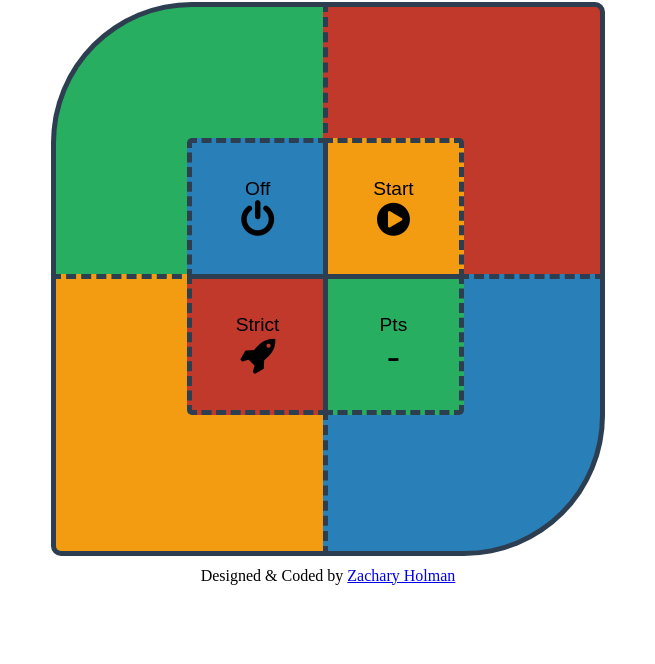
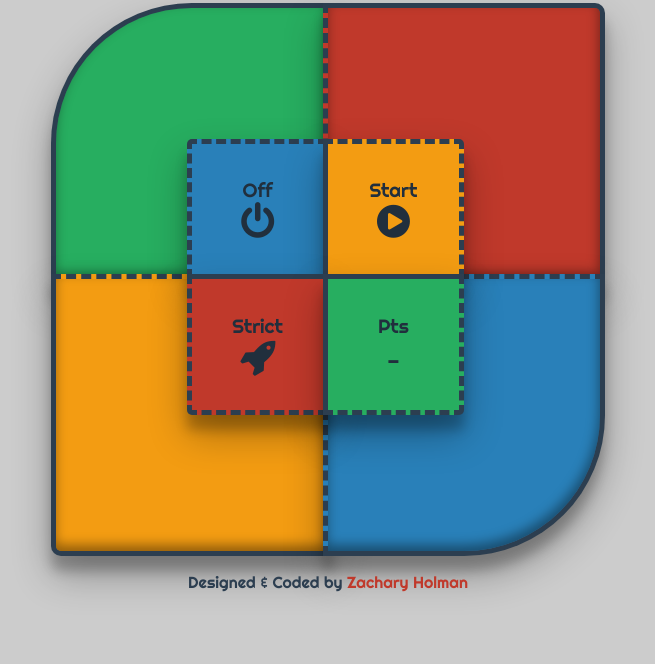
Before and after one commit to Squibs/simon-game, a plain HTML site: page index.html in a window 1280 px wide. Shown: the part 136-800 px from the top of the page, without its empty margins (312-967 px from the left). Drawn offline with Linux system fonts and the light colour scheme; a web font is replaced by a local one.

Commit message:
Couple changes to design. Added fonts, background color, shadows.

```diff
--- a/css/main.css
+++ b/css/main.css
@@ -1,9 +1,20 @@
+@import url('https://fonts.googleapis.com/css?family=Righteous');
+@import url('https://fonts.googleapis.com/css?family=Saira+Semi+Condensed');
+
 html, body {
 	height: 100%;
 	display: flex;
 	flex-direction: column;
 	align-items: center;
 	justify-content: center;
+	background-color: #ccc;
+	color: #2c3e50;
+}
+
+footer { font-family: 'Righteous', cursive; }
+footer a {
+	text-decoration: none;
+	color: #c0392b;
 }
 
 
@@ -20,8 +31,15 @@ html, body {
 		"green	green	red		red"
 		"yellow	yellow	blue	blue"
 		"yellow yellow	blue	blue";
+	margin: 5px;
+	border-radius: 50% 0 50% 0;
 }
 
+/* fonts */
+h1, button { font-family: 'Righteous', cursive;}
+button { color: #212f3d; } /* slightly darker than border */
+
+/* fixes */
 button:focus {outline: none; } /* removes android button highlight */
 button { -webkit-tap-highlight-color: transparent; } /* removes iOS button highlight */
 
@@ -34,6 +52,9 @@ button { -webkit-tap-highlight-color: transparent; } /* removes iOS button highl
 	height: 22.5vw;
 	margin: -5px;
 	font-size: 4vw;
+	box-shadow:
+		0 19px 38px rgba(0,0,0,0.30),
+		0 15px 12px rgba(0,0,0,0.22);
 }
 
 /* control blue button */
@@ -97,6 +118,10 @@ button { -webkit-tap-highlight-color: transparent; } /* removes iOS button highl
 	height: 45vw;
 	margin: -5px;
 	border: 5px dashed #2c3e50;
+	box-shadow:
+		0 19px 38px rgba(0,0,0,0.30),
+		0 15px 12px rgba(0,0,0,0.22),
+		inset -1px -6px 12px 0.1px rgba(0,0,0,0.40);
 }
 
 /* simon-green-button */
@@ -144,6 +169,7 @@ button { -webkit-tap-highlight-color: transparent; } /* removes iOS button highl
 	border-bottom: 5px solid #2c3e50;
 	border-left: 5px dashed #2c3e50;
 	border-radius: 0 0 50% 0;
+
 	grid-area: blue;
 }
 
```
